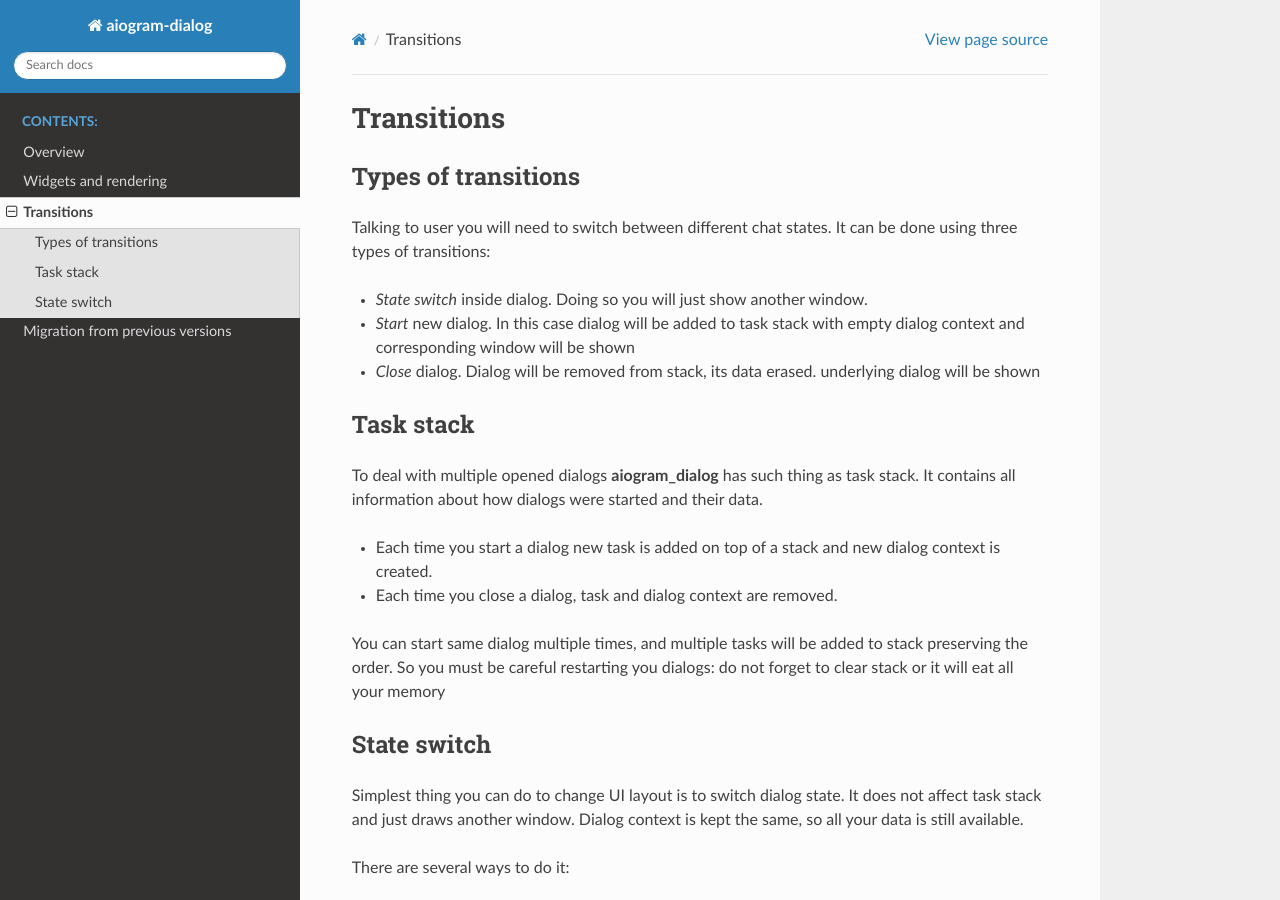
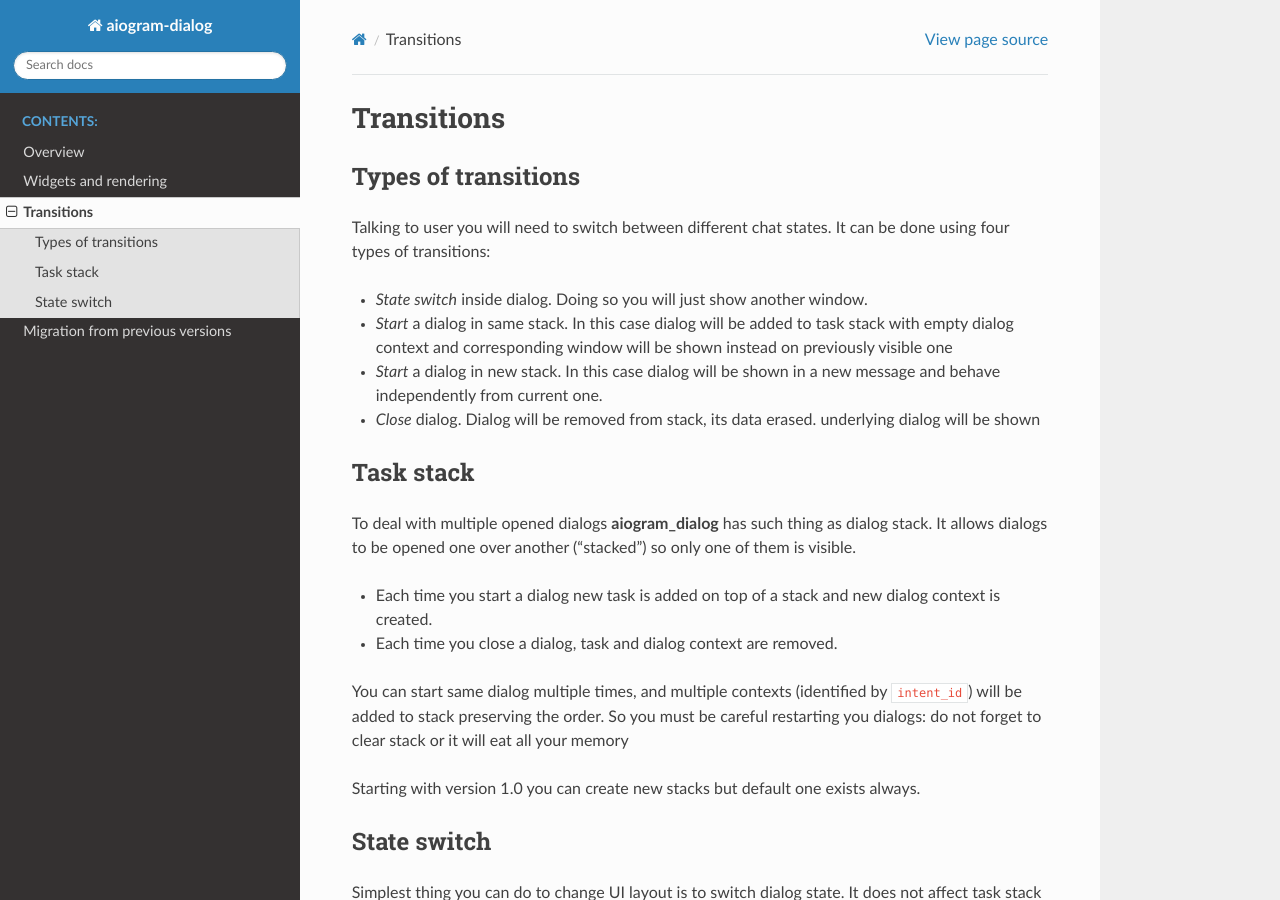
Before and after one commit to Tishka17/aiogram_dialog, a Sphinx documentation site: the page built from docs/transitions.rst, in a window 1280 px wide and 900 px high. Built offline with Sphinx 7.4.7 and the Read the Docs theme 2.0.0, drawn with Linux system fonts in a browser that asks for light colours.

Commit message:
small fixes about tasks in doc

```diff
--- a/docs/migration.rst
+++ b/docs/migration.rst
@@ -2,7 +2,7 @@
 Migration from previous versions
 ***********************************
 
-Incompatibale changes with 0.10:
+Incompatible changes with 0.11:
 
 * ``reset_stack`` was replaced with ``StartMode``. E.g. ``reset_stack=true`` is now ``mode=StartMode.RESET_STACK``
 * dialog no more changes current aiogram state
--- a/docs/transitions.rst
+++ b/docs/transitions.rst
@@ -5,22 +5,25 @@ Transitions
 Types of transitions
 ========================
 
-Talking to user you will need to switch between different chat states. It can be done using three types of transitions:
+Talking to user you will need to switch between different chat states. It can be done using four types of transitions:
 
 * *State switch* inside dialog. Doing so you will just show another window.
-* *Start* new dialog. In this case dialog will be added to task stack with empty dialog context and corresponding window will be shown
+* *Start* a dialog in same stack. In this case dialog will be added to task stack with empty dialog context and corresponding window will be shown instead on previously visible one
+* *Start* a dialog in new stack. In this case dialog will be shown in a new message and behave independently from current one.
 * *Close* dialog. Dialog will be removed from stack, its data erased. underlying dialog will be shown
 
 Task stack
 ===============
 
-To deal with multiple opened dialogs **aiogram_dialog** has such thing as task stack. It contains all information about how dialogs were started and their data.
+To deal with multiple opened dialogs **aiogram_dialog** has such thing as dialog stack. It allows dialogs to be opened one over another ("stacked") so only one of them is visible.
 
 * Each time you start a dialog new task is added on top of a stack and new dialog context is created.
 * Each time you close a dialog, task and dialog context are removed.
 
-You can start same dialog multiple times, and multiple tasks will be added to stack preserving the order.
+You can start same dialog multiple times, and multiple contexts (identified by ``intent_id``) will be added to stack preserving the order.
 So you must be careful restarting you dialogs: do not forget to clear stack or it will eat all your memory
+
+Starting with version 1.0 you can create new stacks but default one exists always.
 
 State switch
 =================
```
